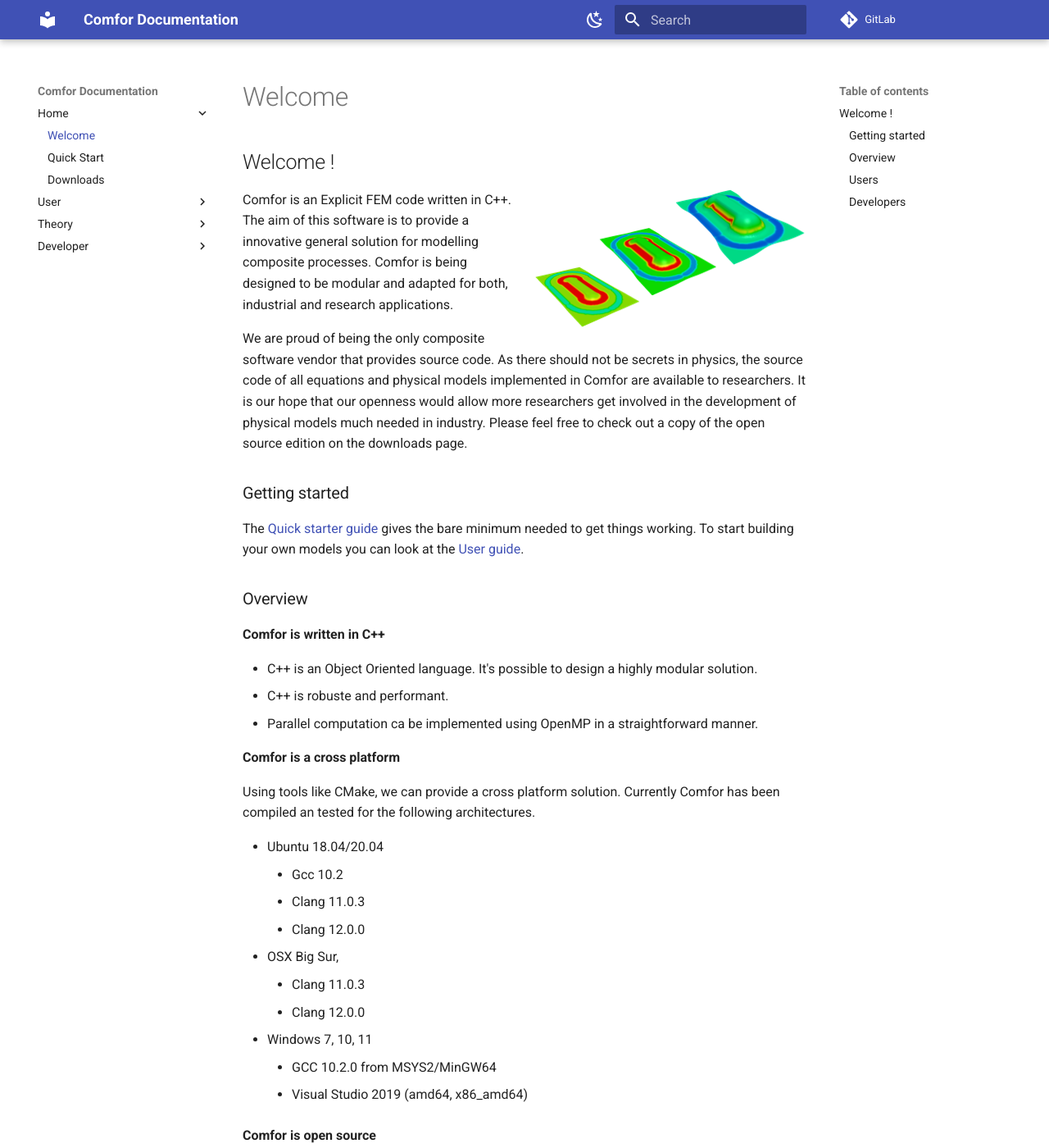
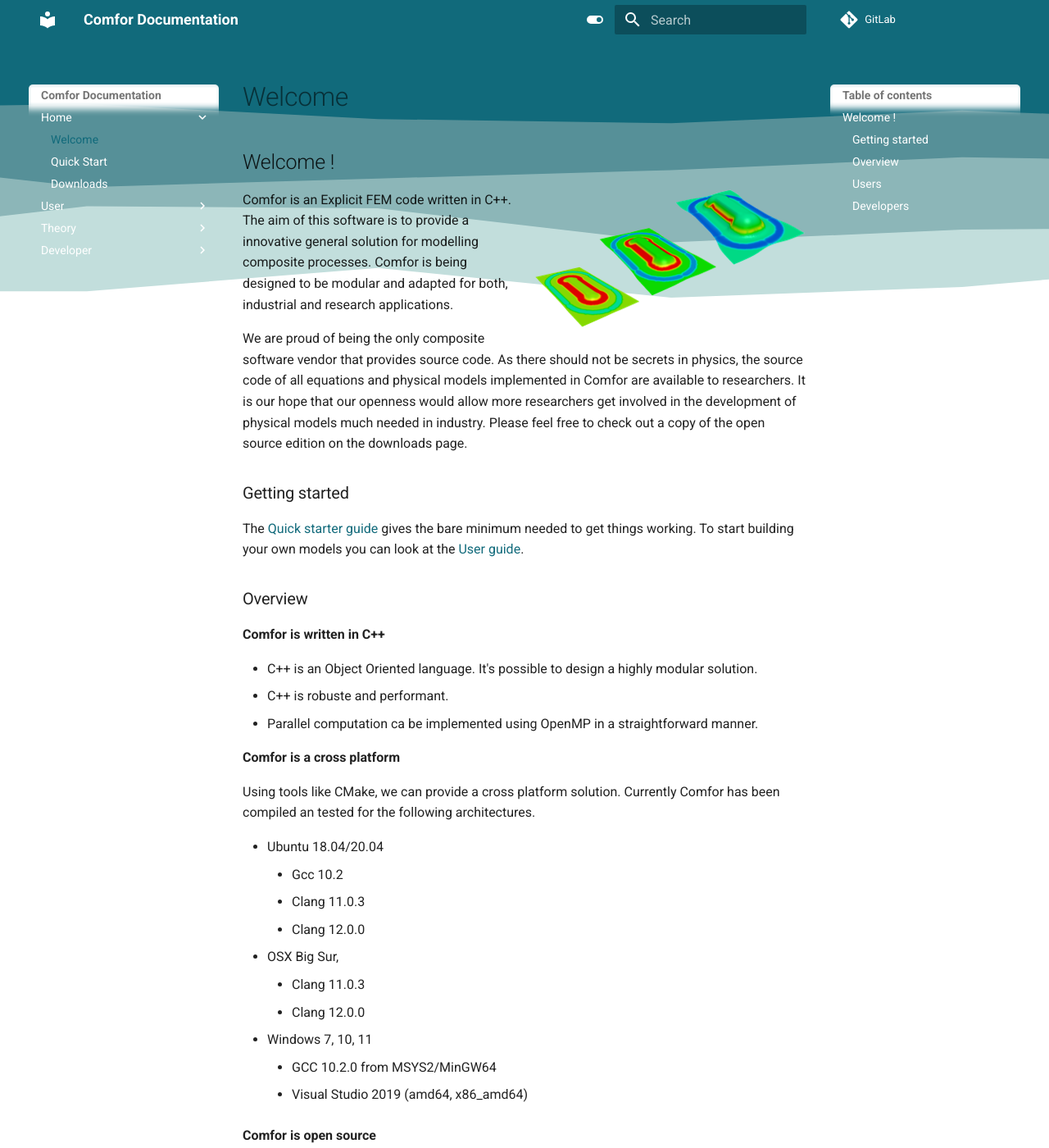
Before and after one commit to innovamics/comfor-doc, an MkDocs documentation site: the page built from docs/index.md, in a window 1280 px wide and 1400 px high. Shown: the whole window at 82% size. Built offline with MkDocs 1.6.1 and Material for MkDocs 9.7.7, drawn with Linux system fonts in a browser that asks for light colours; nearby versions of some CDN libraries; comment, search, counter and statistics services are not loaded.

Commit message:
First layer of graphic enhancement, new fonctionality

```diff
--- /dev/null
+++ b/docs/assets/css/background.css
@@ -0,0 +1,16 @@
+/* Background */
+
+body.home {
+    background-image: url('../img/CleanBackground4.svg');
+    background-size: cover;
+    background-repeat: no-repeat;
+    background-attachment: scroll;
+    background-position: center top;
+    transition: background-position 0.4s ease-out;
+}
+
+/*No shadow for header*/
+
+.md-header {
+    box-shadow: none !important;
+}
--- /dev/null
+++ b/docs/assets/css/box.css
@@ -0,0 +1,24 @@
+/* NE FONCTIONNE PAS A FINIR DEMAIN */
+
+/* Transparence du champ de recherche */
+
+.md-sidebar__scrollwrap {
+    background-color: rgba(255, 255, 255, 0);
+    /* blanc transparent */
+    backdrop-filter: none(4px);
+    /* optionnel : flou pour effet glassmorphique */
+    border-radius: 6px;
+    padding: 4px 3px;
+    border: 1px solid rgba(255, 255, 255, 0);
+}
+
+/* Texte du champ */
+.md-sidebar__scrollwrap {
+    background: transparent;
+    color: #ffffff;
+}
+
+
+.md-nav__title {
+    background: rgb(173, 8, 8);
+}
--- /dev/null
+++ b/docs/assets/css/custom_colors.css
@@ -0,0 +1,30 @@
+/*
+
+Selection of color for the documentation:
+
+Principal Deep Blue  :  #116A7B
+Secondary Light Blue :  #C2DEDC
+Accent Cream color   :  #ECE5C7
+Accent Light Grey    :  #CDC2AE
+
+*/
+
+:root {
+
+    /* Light */
+
+    --md-primary-fg-color: #116A7B;
+    --md-accent-fg-color: #ECE5C7;
+    --md-default-bg-color: #ffffff;
+    --md-typeset-color: #040404;
+}
+
+[data-md-color-scheme="slate"] {
+
+    /* Dark */
+
+    --md-primary-fg-color: #116A7B;
+    --md-accent-fg-color: #CDC2AE;
+    --md-default-bg-color: #1e1e1e;
+    --md-typeset-color: #c4c4c4;
+}
--- /dev/null
+++ b/docs/assets/js/background_effects.js
@@ -0,0 +1,18 @@
+
+/*Parallax effect */
+
+document.addEventListener("scroll", function () {
+    const scrollY = window.scrollY;
+    document.body.style.backgroundPositionY = -(scrollY * 2) + "px";
+});
+
+/*Homepage detection for background*/
+
+document.addEventListener("DOMContentLoaded", function () {
+    const path = window.location.pathname;
+
+
+    if (path.endsWith("/index.html") || path.endsWith("/comfor-doc/") || path === "/comfor-doc") {
+        document.body.classList.add("home");
+    }
+});
--- a/mkdocs.yml
+++ b/mkdocs.yml
@@ -29,24 +29,49 @@
     - 'Modularity': developer/dev_mod.md
 
 theme:
+
   name: material
+
   analytics:
     gtag: 'G-7CEE34RD0F'
-  # Select here your language: en, fr, ...
-  language: en
+
+  language: en                                      # Select here your language: en, fr, ...
+
+  font:
+    text: Roboto
+    code: Roboto Mono
+
   palette:
-    - scheme: default
-      primary: indigo
-      accent: indigo
-      toggle:
-        icon: material/weather-night
-        name: Switch to dark mode
-    - scheme: slate
-      primary: indigo
-      accent: indigo
-      toggle:
-        icon: material/weather-sunny
-        name: Switch to light mode
+
+    - media: "(prefers-color-scheme: light)"        # Automatic gestion of user's preferences
+
+      scheme: default                               # Dark theme
+
+      primary: custom
+      accent: custom
+      default: custom
+      typeset: custom
+
+      toggle:                                       # Theme changing button
+        icon: material/toggle-switch                # Theme changing button style
+        name: Dark
+
+
+    - media: "(prefers-color-scheme: dark)"         # Automatic gestion of user's preferences
+
+      scheme: slate                                 # Light theme
+
+      primary: custom
+      accent: custom
+      default: custom
+      typeset: custom
+
+      toggle:                                       # Theme changing button
+        icon: material/toggle-switch-off-outline    # Theme changing button style
+        name: Light
+  features:
+      - navigation.footer
+
 
 
 markdown_extensions:
@@ -81,10 +106,14 @@
   - https://cdn.jsdelivr.net/npm/chart.js@3.2.0/dist/chart.min.js # chart.js
   - assets/js/xy_graphs.js
   - assets/js/table_rtd.js
+  - assets/js/background_effects.js
 
 extra_css:
   - assets/css/test.css
   - assets/css/tabbed.css
+  - assets/css/custom_colors.css
+  - assets/css/background.css
+  - assets/css/box.css
 
 
   # See https://www.mkdocs.org/user-guide/configuration/
```
Also changed, not shown: docs/assets/img/Background.png (added), docs/assets/img/CleanBackground.svg (added), docs/assets/img/CleanBackground2.svg (added), docs/assets/img/CleanBackground3.svg (added), docs/assets/img/CleanBackground4.svg (added).
